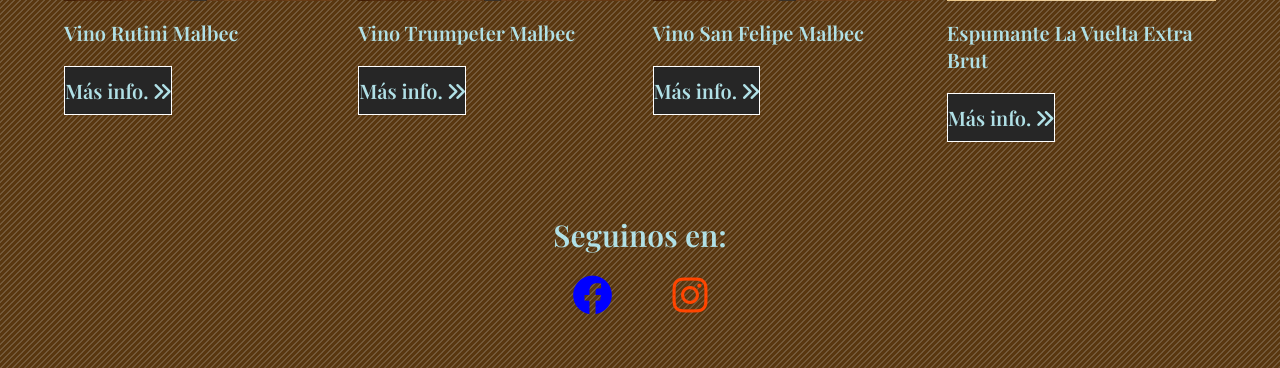
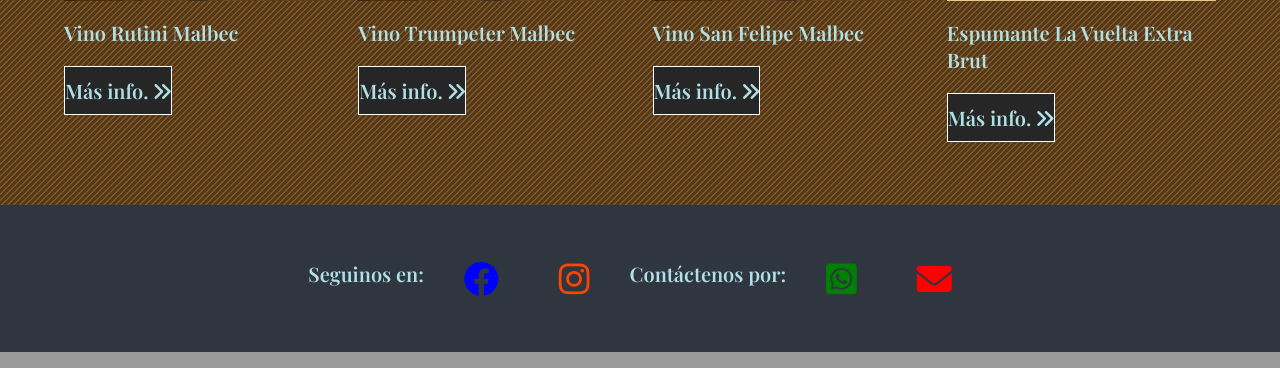
Before and after one commit to nietonicolasleon/Amphora-Webpage, a PHP site: page / in a window 1280 px wide. Shown: the part 1167-1535 px from the top of the page. Run offline with PHP 8.4, Linux system fonts and the light colour scheme; some web fonts are replaced.

Commit message:
Se agregó un footer y nuevos métodos de contacto

```diff
--- a/estilos/styles.css
+++ b/estilos/styles.css
@@ -129,17 +129,24 @@
     font-weight: bold;
 }
 
-/*Redes sociales*/
+/*Redes sociales y footer*/
 
 .redes{
-    margin: 50px;
+    background: #2f3640;
     margin-top: 150px;
+    padding: 25px;
 }
 
 .redes h3{
+    font-size: 20px;
+    margin-bottom: 10px;
+}
+
+.footer-container{
+    font-size: 15px;
+    padding: 20px 0px;
     text-align: center;
-    font-size: 30px;
-    margin-bottom: 10px;
+    padding-bottom: 20px;
 }
 
 .links{
@@ -153,7 +160,7 @@
 }
 
 .links a i{
-    font-size: 40px;
+    font-size: 35px;
 }
 
 #face{
@@ -163,3 +170,11 @@
 #insta{
     color: orangered;
 }
+
+#whats{
+    color: green;
+}
+
+#mail{
+    color: red;
+}
--- a/index.html
+++ b/index.html
@@ -67,18 +67,27 @@
                 <a href="" class="boton">Más info. <i class="fas fa-angle-double-right"></i></a>
             </div>
         </div>
-        <!--Redes Sociales-->
-        <section class="redes">
-            <h3>Seguinos en:</h3>
+    </div>
+    <!--Redes Sociales-->
+    <section class="redes">
+        <div class="footer-container">
             <div class="links">
-                <a href="https://www.facebook.com/Amphora-102135655627341" id="face">
+                <h3>Seguinos en:</h3>
+                <a href="https://www.facebook.com/Amphora-102135655627341" target="_blank" id="face">
                     <i class="fab fa-facebook"></i>
                 </a>
-                <a href="https://www.instagram.com/vinoamphora/" id="insta">
+                <a href="https://www.instagram.com/vinoamphora/" target="_blank" id="insta">
                     <i class="fab fa-instagram"></i>
                 </a>
+                <h3>Contáctenos por:</h3>
+                <a href="https://api.whatsapp.com/send?phone=0123456789" target="_blank" id="whats">
+                    <i class="fab fa-whatsapp-square"></i>
+                </a>
+                <a href="mailto:vinoamphora@gmail.com" target="_blank" id="mail">
+                    <i class="fa fa-envelope"></i>
+                </a>
             </div>
-        </section>
-    </div>
+        </div>
+    </section>
 </body>
 </html>
```
